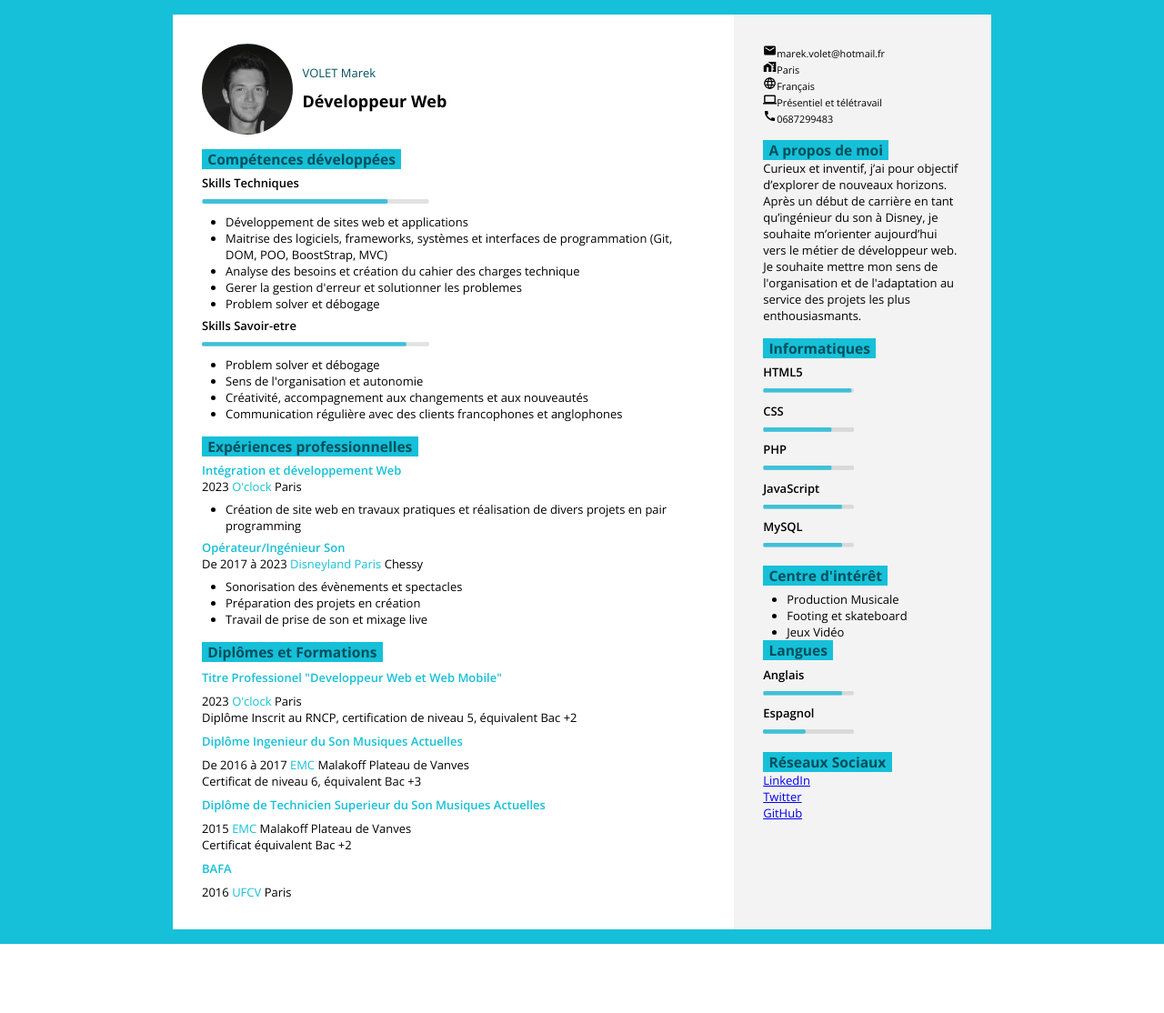
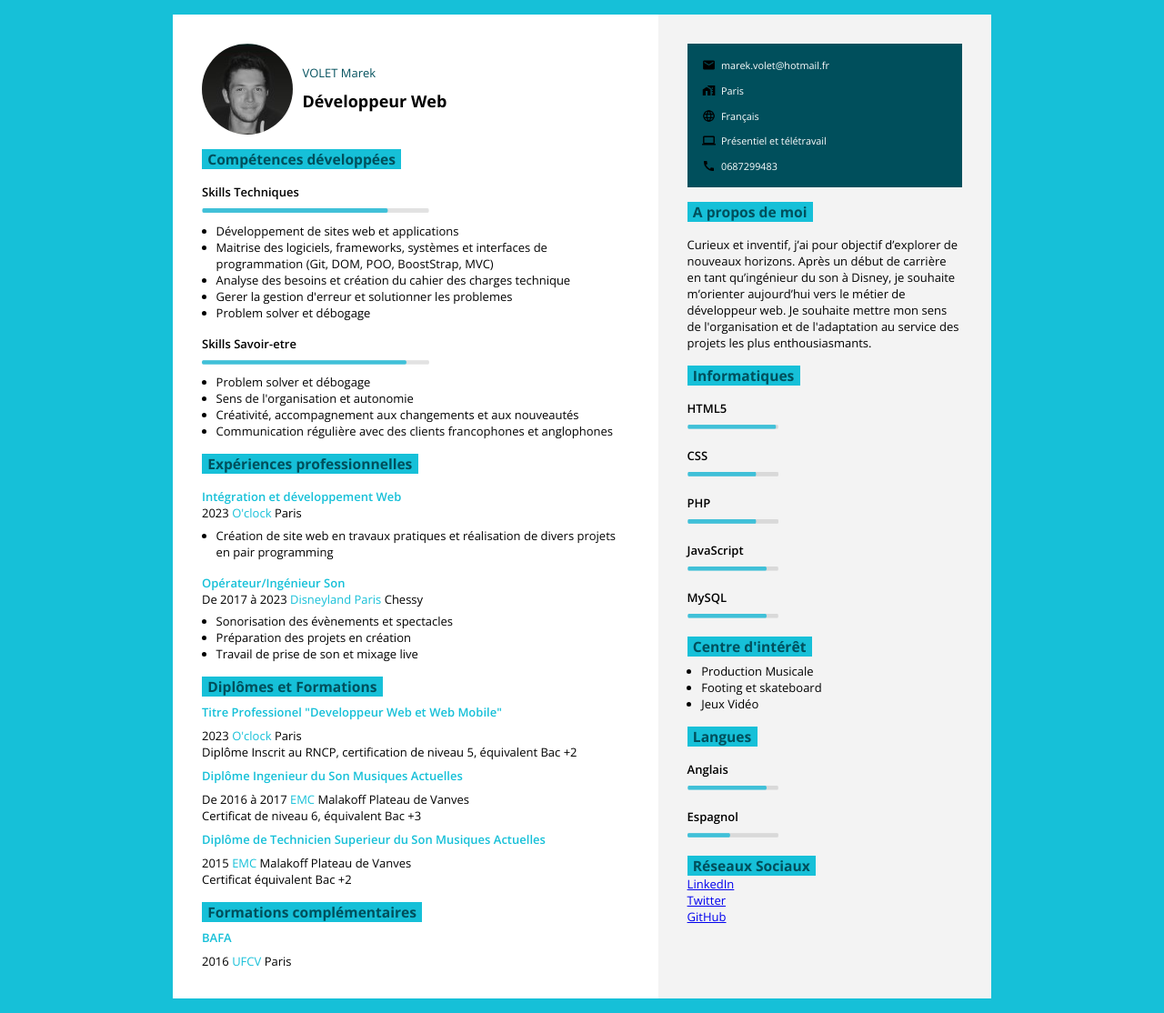
Before and after one commit to VOLETMarek/VOLETMarek.github.io, a PHP site: page /html/index.html in a window 1280 px wide. Shown: the whole page at 91% size. Before the commit the page ends 1038 px from the top, so only its background shows below. Run offline with PHP 8.4, Linux system fonts and the light colour scheme.

Commit message:
CV_VOLET_Marek v2

```diff
--- a/CV_VOLET_MAREK/css/style.css
+++ b/CV_VOLET_MAREK/css/style.css
@@ -1,4 +1,6 @@
-/* global style starts */
+/********** global style **********/
+
+
 
 body {
     background-color: #16c0d8;
@@ -23,8 +25,8 @@ body {
     height: 15px;
 }
 
-h2,h3 {
-    margin: 0.4rem 0 0;
+h3, .main-title_text__intro {
+    margin: 1rem 0 0;
 }
 
 h2 {
@@ -41,7 +43,7 @@ h3 {
 
 ul.main-section_list {
     list-style-type: disc;
-    padding: 0.5em 0 0 2em;
+    padding: 0.5em 0 0 1.2em;
 }
 
 .main-section_progressbar__large {
@@ -54,9 +56,11 @@ ul.main-section_list {
     height: 5px;
 }
 
-/* global style ends */
 
-/* header style starts */
+
+/********** header **********/
+
+
 
 .main-title {
     display: flex;
@@ -86,10 +90,14 @@ ul.main-section_list {
     border-radius: 50%;
 }
 
-/* Main section left style starts */
+
+
+/********** Main section left **********/
+
+
 
 .left-content {
-    width: 70%;
+    width: 60%;
     background-color: white;
     padding: 1rem;
 }
@@ -122,18 +130,32 @@ ul.main-section_list {
     inline-size: 20em;
 }
 
-/* Main section left style ends */
 
-/* Main section right starts  */
+
+/********** Main section right **********/
+
+
 
 .right-content {
-    width: 30%;
+    width: 40%;
     background-color: #f3f3f3;
     padding: 1rem;
 }
 
 .main-section_list__infos {
     font-size: smaller;
+    display: flex;
+    flex-direction: column;
+    gap: 0.8rem;
 }
 
-/* Main section right ends */
+.section-list__item {
+    display: flex;
+    gap: 0.4rem;
+}
+
+.main-section_profil_info {
+    padding: 1rem;
+    background: #004f5c;
+    color: white;
+}
--- a/CV_VOLET_MAREK/html/index.html
+++ b/CV_VOLET_MAREK/html/index.html
@@ -8,18 +8,29 @@
     <link rel="stylesheet" href="../css/style.css">
     <link rel="preconnect" href="https://fonts.googleapis.com">
     <link rel="preconnect" href="https://fonts.gstatic.com" crossorigin>
-    <link rel="stylesheet" href="https://fonts.googleapis.com/css2?family=Open+Sans:wght@300;600;700&display=swap">
+    <link rel="preconnect" href="https://fonts.googleapis.com">
+    <link href="https://fonts.googleapis.com/css2?family=Open+Sans:wght@400;600;700&display=swap" rel="stylesheet">
     <title>CV_VOLET_Marek</title>
 </head>
 
 <body>
+    <div class="wrapper">
 
-    <div class="wrapper">
+
+
+        <!---------- Left Section ---------->
+
+
+
+        <!--/ Header /-->
+
         <div class="left-content">
             <header class="main-title">
                 <img class="main-title_profilpic" src="../images/profilpic.jpg" alt="Photo_de_profil_VOLET_Marek">
                 <h1 class="main-title_title"> <em class="main-title_name">VOLET Marek</em> <strong class="main-title_jobname">Développeur Web</strong> </h1>
             </header>
+
+            <!-- / Compétences développées / -->
 
             <section class="main-section">
                 <h2 class="main-section_title">Compétences développées</h2>
@@ -34,6 +45,9 @@
                     <li class="section-list_item">Gerer la gestion d'erreur et solutionner les problemes</li>
                     <li class="section-list_item">Problem solver et débogage</li>
                 </ul>
+
+            <!-- / Skills Savoir-etre / -->
+
                 <div class="main-section_profil">
                     <h3 class="main-section_text__profil">Skills Savoir-etre</h3>
                     <img class="main-section_progressbar__large" src="../images/progressionbar/longprogressionbar90.png" alt="progression_bar">
@@ -45,6 +59,9 @@
                     <li class="section-list_item">Communication régulière avec des clients francophones et anglophones</li>
                 </ul>
             </section>
+
+            <!-- / Expériences professionnelles / -->
+
             <section class="main-section">
                 <h2 class="main-section_title">Expériences professionnelles</h2>
                 <h3 class="main-section_text__job">Intégration et développement Web </h3>
@@ -66,6 +83,9 @@
                     <li class="section-list_item">Travail de prise de son et mixage live</li>
                 </ul>
             </section>
+
+            <!-- / Diplômes et Formations / -->
+
             <section class="main-section">
                 <h2 class="main-section_title">Diplômes et Formations</h2>
                 <h3 class="main-section_text">Titre Professionel "Developpeur Web et Web Mobile" </h3>
@@ -89,6 +109,12 @@
                     <em class="section-text_location">Malakoff Plateau de Vanves</em>
                     <p class="section-text_diplome">Certificat équivalent Bac +2</p>
                 </div>
+            </section>
+
+            <!-- / Formations complémentaires / -->
+
+            <section class="main-section">
+                <h2 class="main-section_title">Formations complémentaires</h2>
                 <h3 class="main-section_text">BAFA</h3>
                 <div class="main-section_date_location">
                     <time class="setion-text_date" datetime="2016">2016</time>
@@ -97,20 +123,50 @@
                 </div>
             </section>
         </div>
+
+
+
+        <!---------- Right Section ---------->
+
+
         <div class="right-content">
-            <section class="main-section">
+
+            <!-- / Contact et info profil / -->
+
+            <section class="main-section_profil_info">
                 <ul class="main-section_list__infos">
-                    <li class="section-list_item"><img class="section-list_icon" src="../images/icons/mail.png" alt="icon_mail">marek.volet@hotmail.fr</li>
-                    <li class="section-list_item"><img class="section-list_icon" src="../images/icons/home.png" alt="icon_home">Paris</li>
-                    <li class="section-list_item"><img class="section-list_icon" src="../images/icons/nationalite.png" alt="icon_nationalite">Français</li>
-                    <li class="section-list_item"><img class="section-list_icon" src="../images/icons/travail.png" alt="icon_travail">Présentiel et télétravail</li>
-                    <li class="section-list_item"><img class="section-list_icon" src="../images/icons/tel.png" alt="icon_tel">0687299483</li>
+                    <li class="section-list__item">
+                        <img class="section-list_icon" src="../images/icons/mail.png" alt="icon_mail">
+                        <adress class="section-list_email">marek.volet@hotmail.fr</adress>
+                    </li>
+                    <li class="section-list__item">
+                        <img class="section-list_icon" src="../images/icons/home.png" alt="icon_home">
+                        <em class="section-list_location">Paris</em>
+                    </li>
+                    <li class="section-list__item">
+                        <img class="section-list_icon" src="../images/icons/nationalite.png" alt="icon_nationalite">
+                        <span class="section-list_nationalite">Français</span>
+                    </li>
+                    <li class="section-list__item">
+                        <img class="section-list_icon" src="../images/icons/travail.png" alt="icon_travail">
+                        <span class="section-list_travail">Présentiel et télétravail</span>
+                    </li>
+                    <li class="section-list__item">
+                        <img class="section-list_icon" src="../images/icons/tel.png" alt="icon_tel">
+                        <adress class="section-list_phone_number">0687299483</adress>
+                    </li>
                 </ul>
             </section>
+
+            <!-- / A propos de moi / -->
+
             <section class="main-section">
                 <h2 class="main-section_title">A propos de moi</h2>
                 <p class="main-title_text__intro">Curieux et inventif, j’ai pour objectif d’explorer de nouveaux horizons. Après un début de carrière en tant qu’ingénieur du son à Disney, je souhaite m’orienter aujourd’hui vers le métier de développeur web. Je souhaite mettre mon sens de l'organisation et de l'adaptation au service des projets les plus enthousiasmants.</p>
             </section>
+
+            <!-- / Informatique / -->
+
             <section class="main-section">
                 <h2 class="main-section_title">Informatiques</h2>
                     <div class="main-section_profil">
@@ -134,6 +190,9 @@
                         <img class="main-section_progressbar" src="../images/progressionbar/smallprogressionbar90.png" alt="progression_bar">
                     </div>
             </section>
+
+            <!-- / Centre d'interêt / -->
+
             <section class="main-section">
                 <h2 class="main-section_title">Centre d'intérêt</h2>
                 <ul class="main-section_list">
@@ -141,6 +200,11 @@
                     <li class="section-list_item">Footing et skateboard</li>
                     <li class="section-list_item">Jeux Vidéo</li>
                 </ul>
+            </section>
+
+            <!-- / Langues / -->
+
+            <section class="main-section">
                 <h2 class="main-section_title">Langues</h2>
                     <div class="main-section_profil">
                         <h3 class="section-list_item" for="langues_FR">Anglais</h3>
@@ -151,6 +215,9 @@
                         <img class="main-section_progressbar" src="../images/progressionbar/smallprogressionbar45.png" alt="progression_bar">
                     </div>
             </section>
+
+            <!-- / Reseaux Sociaux / -->
+
             <section class="main-section">
                 <h2 class="main-section_title">Réseaux Sociaux</h2>
                 <a href="https://www.linkedin.com/in/marek-volet/">LinkedIn</a>
```
Also changed, not shown: 1 other file.
